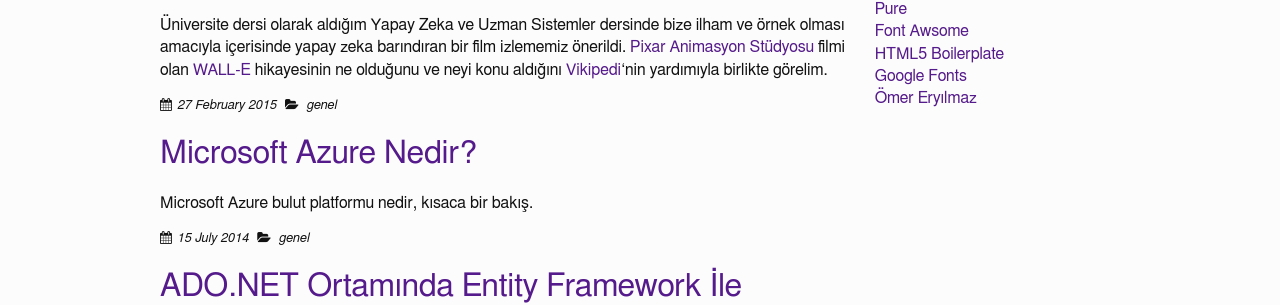
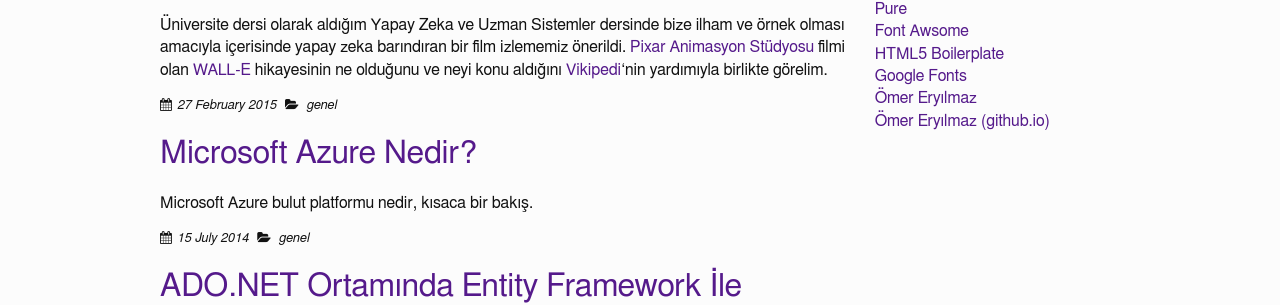
Before and after one commit to aytacyildiz/aytacyildiz.github.io, a Jekyll site: the page built from index.html, in a window 1280 px wide. Shown: the part 988-1293 px from the top of the page. Built offline with Jekyll 4.4.1, drawn with Linux system fonts in a browser that asks for light colours; nearby versions of some CDN libraries; comment, search, counter and statistics services are not loaded.

Commit message:
link eklendi
ömerin github blogu eklendi

```diff
--- a/_includes/sidebar.html
+++ b/_includes/sidebar.html
@@ -44,6 +44,7 @@
 			<li><a href="https://github.com/h5bp/html5-boilerplate/blob/master/css/main.css">HTML5 Boilerplate</a></li>
 			<li><a href="https://www.google.com/fonts">Google Fonts</a></li>
 			<li><a href="http://www.omereryilmaz.com/">Ömer Eryılmaz</a></li>
+			<li><a href="http://omereryilmaz.github.io">Ömer Eryılmaz (github.io)</a></li>
 		</ul>
 	</section>
 </div>
```
